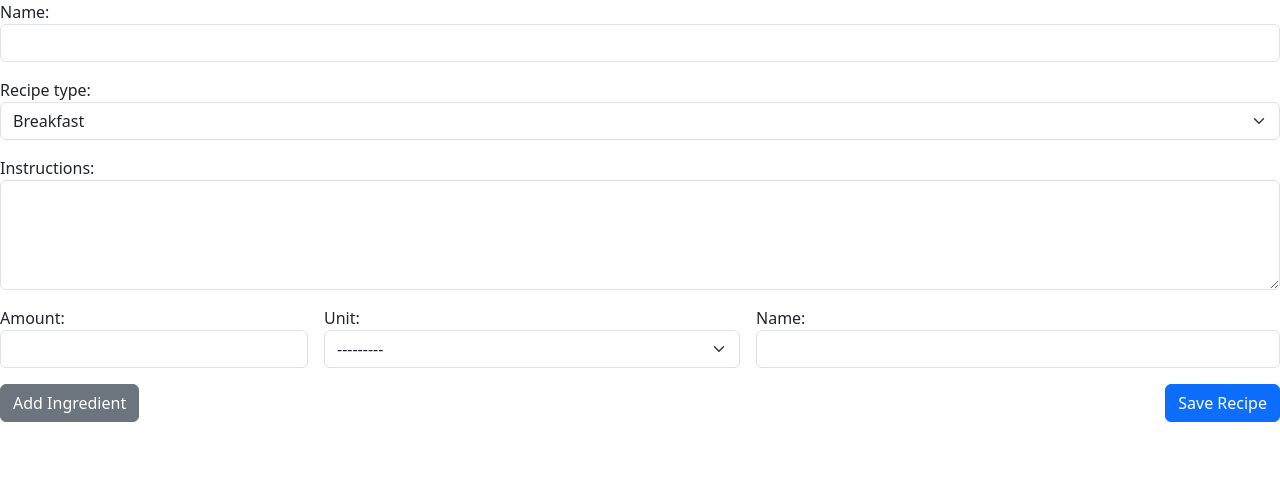
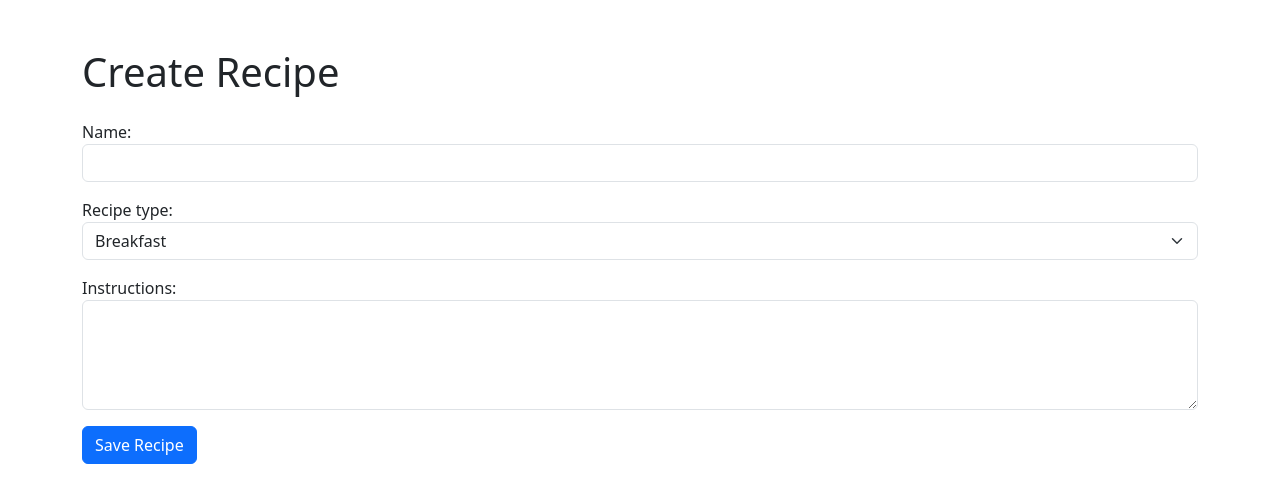
Before and after one commit to Zebyrod/flavorly, a Django app: page /recipes/create/ in a window 1280 px wide. Shown: the part 107-610 px from the top of the page. Run offline with Django 5.2, Linux system fonts and the light colour scheme; the visitor is signed in with stand-in values (Sample User, id 1).

Commit message:
waiving white flag/ refactor to be simpler

```diff
--- a/main_app/forms.py
+++ b/main_app/forms.py
@@ -1,8 +1,6 @@
 from django import forms
 from .models import Recipe, Ingredient
-from django.forms.models import inlineformset_factory
 
-# I went back in here and refactored my forms in order to implement the bootstrap styling without having to use a custom filter
 class RecipeForm(forms.ModelForm):
     class Meta:
         model = Recipe
@@ -22,12 +20,3 @@ class IngredientForm(forms.ModelForm):
             'unit': forms.Select(attrs={'class': 'form-select'}),
             'name': forms.TextInput(attrs={'class': 'form-control'}),
         }
-
-IngredientFormSet = inlineformset_factory(
-    Recipe,
-    Ingredient,
-    form=IngredientForm,
-    fields=['amount', 'unit', 'name'],
-    extra=1, # This will populate one blank form to start
-    can_delete=True # This quick line allows me to implement deletion of the ingredient within the form. This will be a checkbox where the user can click then save and it will delete. Will revisit this later to add in another view potentially where the user will get a are you sure page etc.
-)
--- a/main_app/templates/recipes/index.html
+++ b/main_app/templates/recipes/index.html
@@ -26,6 +26,8 @@
           </a>
         </div>
       </div>
+    {% empty %}
+      <p class="text-center fs-4 mt-5">No recipes found. Why not <a href="{% url 'recipe-create' %}">create one</a>?</p>
     {% endfor %}
   </div>
 </section>
--- a/main_app/templates/recipes/recipe_form.html
+++ b/main_app/templates/recipes/recipe_form.html
@@ -2,77 +2,31 @@
 {% load static %}
 
 {% block content %}
+<section class="container my-5">
+  <h1 class="mb-4">{{ form.instance.pk|yesno:"Edit Recipe,Create Recipe" }}</h1>
+
   <form method="POST">
     {% csrf_token %}
-  {{ form.as_p }}
-
-  {{ ingredient_formset.management_form }}
-  <div id="ingredient-forms">
-    {% for form in ingredient_formset %}
-      <div class="ingredient-form row g-3 align-items-center mb-3">
-        <div class="col-md-3">
-          {{ form.amount.label_tag }}
-          {{ form.amount }}
-        </div>
-        <div class="col-md-4">
-          {{ form.unit.label_tag }}
-          {{ form.unit }}
-        </div>
-        <div class="col-md-5">
+    <div class="mb-3">
       {{ form.name.label_tag }}
       {{ form.name }}
     </div>
+    <div class="mb-3">
+      {{ form.recipe_type.label_tag }}
+      {{ form.recipe_type }}
     </div>
-    {% endfor %}
+    <div class="mb-3">
+      {{ form.instructions.label_tag }}
+      {{ form.instructions }}
     </div>
 
-  <div class="d-flex justify-content-between mb-3">
-    <button type="button" id="add-ingredient" class="btn btn-secondary">Add Ingredient</button>
     <button type="submit" class="btn btn-primary">Save Recipe</button>
-  </div>
   </form>
-</div>
 
-<!-- I used chatgpt to assist me with using JS to dynamically render new forms when the user added an ingredient. I especially used it to assist me with the selectors of my bootstrap styling as I was getting lost in my different styles -->
-<script>
-  // Grab the container holding the forms and the total forms count input
-  const ingredientFormsContainer = document.getElementById('ingredient-forms');
-  const totalFormsInput = document.querySelector('#id_ingredients-TOTAL_FORMS');
-  const addIngredientButton = document.getElementById('add-ingredient');
-
-  addIngredientButton.addEventListener('click', () => {
-    // Get the current number of forms
-    let totalForms = parseInt(totalFormsInput.value);
-
-    // Clone the last form
-    const lastForm = ingredientFormsContainer.querySelector('.ingredient-form:last-child');
-    const newForm = lastForm.cloneNode(true);
-
-    // Update form fields names and ids
-    newForm.querySelectorAll('input, select').forEach(input => {
-      // Update 'name' attribute
-      const name = input.getAttribute('name');
-      if (name) {
-        const newName = name.replace(/-\d+-/, `-${totalForms}-`);
-        input.setAttribute('name', newName);
-      }
-      // Update 'id' attribute
-      const id = input.getAttribute('id');
-      if (id) {
-        const newId = id.replace(/-\d+-/, `-${totalForms}-`);
-        input.setAttribute('id', newId);
-      }
-      // Clear the value for new form
-      if (input.type !== 'hidden') {
-        input.value = '';
-      }
-    });
-
-    // Append the new form to the container
-    ingredientFormsContainer.appendChild(newForm);
-
-    // Increment TOTAL_FORMS
-    totalFormsInput.value = totalForms + 1;
-  });
-</script>
+  {% if form.instance.pk %}
+    <hr>
+    <h2 class="mt-5">Ingredients</h2>
+    <a href="{% url 'ingredient-list' recipe_id=form.instance.pk %}" class="btn btn-secondary mt-3">Manage Ingredients</a>
+  {% endif %}
+</section>
 {% endblock %}
--- a/main_app/urls.py
+++ b/main_app/urls.py
@@ -1,14 +1,24 @@
-
 from django.urls import path
-from . import views # Import views to connect routes to view functions
+from . import views
 
 urlpatterns = [
-    # Routes will be added here
+    # Home and About
     path('', views.home, name='home'),
     path('about/', views.about, name='about'),
+
+    # Recipe URLs
     path('recipes/', views.recipe_index, name='recipe-index'),
+    path('recipes/create/', views.RecipeCreateView.as_view(), name='recipe-create'),
     path('recipes/<int:recipe_id>/', views.recipe_detail, name='recipe-detail'),
-    path('recipes/create/', views.RecipeCreate.as_view(), name='recipe-create'),
-    path('recipes/<int:pk>/edit/', views.RecipeUpdate.as_view(), name='recipe-edit'),
-    path('recipes/<int:pk>/delete/', views.RecipeDelete.as_view(), name='recipe-delete'),
+    path('recipes/<int:recipe_id>/edit/', views.RecipeUpdateView.as_view(), name='recipe-edit'),
+    path('recipes/<int:recipe_id>/delete/', views.RecipeDeleteView.as_view(), name='recipe-delete'),
+
+    # Ingredient URLs
+    path('recipes/<int:recipe_id>/ingredients/', views.ingredient_list, name='ingredient-list'),
+    path('recipes/<int:recipe_id>/ingredients/add/', views.ingredient_create, name='ingredient-create'),
+    path('recipes/<int:recipe_id>/ingredients/<int:ingredient_id>/edit/', views.ingredient_update, name='ingredient-edit'),
+    path('recipes/<int:recipe_id>/ingredients/<int:ingredient_id>/delete/', views.ingredient_delete, name='ingredient-delete'),
+
+    # Optional: Add ingredient directly from recipe detail page (via POST)
+    path('recipes/<int:recipe_id>/ingredients/add-direct/', views.add_ingredient, name='add-ingredient-direct'),
 ]
--- a/main_app/views.py
+++ b/main_app/views.py
@@ -1,102 +1,125 @@
 from django.shortcuts import render, redirect
+from django.urls import reverse
+from django.contrib.auth.decorators import login_required
+from django.contrib.auth.mixins import LoginRequiredMixin, UserPassesTestMixin
+from django.views.generic import CreateView, UpdateView, DetailView, DeleteView
 from .models import Recipe, Ingredient
-from django.urls import reverse_lazy
-from django.views.generic.edit import CreateView, UpdateView, DeleteView
-from django.views.generic import ListView, DetailView
-
-from django.contrib.auth import login
-from django.contrib.auth.forms import UserCreationForm
-
-from django.contrib.auth.decorators import login_required
-
-from django.contrib.auth.mixins import LoginRequiredMixin, UserPassesTestMixin
-from django.contrib.auth.views import LoginView
-
-from .forms import RecipeForm, IngredientFormSet, IngredientForm
-from django.forms import formset_factory
+from .forms import RecipeForm, IngredientForm
 
 # Create your views here.
 
-# Define the home view function
+# Home and About Views
 def home(request):
     return render(request, 'home.html')
 
 def about(request):
     return render(request, 'about.html')
 
+# Recipe Views
+
 @login_required
 def recipe_index(request):
     recipes = Recipe.objects.filter(user=request.user)
-    # Render the recipes/index.html with the data
-    return render(request, 'recipes/index.html', {'recipes': recipes })
+    return render(request, 'recipes/index.html', {'recipes': recipes})
 
 def recipe_detail(request, recipe_id):
     recipe = Recipe.objects.get(id=recipe_id)
     ingredients = Ingredient.objects.filter(recipe=recipe)
-
-    # instantiate the ingredient form to be rendered in the recipe template
-    IngredientFormSet = formset_factory(IngredientForm, extra=1)
+    ingredient_form = IngredientForm()
     return render(request, 'recipes/details.html', {
         'recipe': recipe,
-        'ingredients': ingredients
+        'ingredients': ingredients,
+        'ingredient_form': ingredient_form,
     })
 
-# Since I ended up using a formset I had to vastly refactor my views.py file from what was used in class to achieve the functionality I wanted. The goal was to have a separate model for ingredients and allow the user to add as many ingredients as necessary for the recipe. Using formset required me to add alot to my class based views
+@login_required
+def add_ingredient(request, recipe_id):
+    recipe = Recipe.objects.get(id=recipe_id)
+    if request.method == 'POST':
+        form = IngredientForm(request.POST)
+        if form.is_valid():
+            ingredient = form.save(commit=False)
+            ingredient.recipe = recipe
+            ingredient.save()
+    return redirect('recipe-detail', recipe_id=recipe_id)
 
-# I refactored this code again to include a new MixIn, This mixin handles the formset logic. Instead of having this code repeated in all of my classes. I managed to move it all into a mixin and now I call that mixin in my other views to use the logic
-
-
-class RecipeFormWithIngredientsMixin:
+class RecipeCreateView(LoginRequiredMixin, CreateView):
+    model = Recipe
     form_class = RecipeForm
     template_name = 'recipes/recipe_form.html'
 
-    def get_context_data(self, **kwargs):
-        context = super().get_context_data(**kwargs)
-        if self.request.POST:
-            context['ingredient_formset'] = IngredientFormSet(self.request.POST, instance=getattr(self, 'object', None), prefix='ingredients')
-        else:
-            context['ingredient_formset'] = IngredientFormSet(instance=getattr(self, 'object', None), prefix='ingredients')
-        return context
-
     def form_valid(self, form):
-        context = self.get_context_data()
-        ingredient_formset = context['ingredient_formset']
-
-        if ingredient_formset.is_valid():
-            self.object = form.save(commit=False)
-            self.object.user = self.request.user
-            self.object.save()
-
-            ingredients = ingredient_formset.save(commit=False)
-            for ingredient in ingredients:
-                ingredient.recipe = self.object
-                ingredient.save()
-
-            for ingredient in ingredient_formset.deleted_objects:
-                ingredient.delete()
-
-            return redirect(self.get_success_url())
-        else:
-            return self.render_to_response(self.get_context_data(form=form))
+        form.instance.user = self.request.user
+        return super().form_valid(form)
 
     def get_success_url(self):
-        return reverse_lazy('recipe-detail', kwargs={'recipe_id': self.object.pk})
+        return reverse('recipe-detail', kwargs={'recipe_id': self.object.pk})
 
+class RecipeUpdateView(LoginRequiredMixin, UserPassesTestMixin, UpdateView):
+    model = Recipe
+    form_class = RecipeForm
+    template_name = 'recipes/recipe_form.html'
+    pk_url_kwarg = 'recipe_id'
 
-class RecipeCreate(LoginRequiredMixin, RecipeFormWithIngredientsMixin, CreateView):
-    model = Recipe
+    def test_func(self):
+        recipe = self.get_object()
+        return recipe.user == self.request.user
 
-class RecipeUpdate(LoginRequiredMixin, RecipeFormWithIngredientsMixin, UpdateView):
-    model = Recipe
+    def get_success_url(self):
+        return reverse('recipe-detail', kwargs={'recipe_id': self.object.pk})
 
-class RecipeDelete(LoginRequiredMixin, UserPassesTestMixin, DeleteView):
+class RecipeDeleteView(LoginRequiredMixin, UserPassesTestMixin, DeleteView):
     model = Recipe
     template_name = 'recipes/recipe_confirm_delete.html'
-    # After they delete I want the user to be sent to the index page to see the recipe is now deleted.
-    # I added in the UserPassesTestMixin to safeguard for the future implementation of a community page.
-    success_url = reverse_lazy('recipe-index')
+    pk_url_kwarg = 'recipe_id'
 
     def test_func(self):
-        # Ensure that only the owner can delete the recipe
         recipe = self.get_object()
         return recipe.user == self.request.user
+
+    def get_success_url(self):
+        return reverse('recipe-index')
+
+# Ingredient Views
+
+@login_required
+def ingredient_list(request, recipe_id):
+    recipe = Recipe.objects.get(id=recipe_id)
+    ingredients = Ingredient.objects.filter(recipe=recipe)
+    return render(request, 'ingredients/ingredient_list.html', {'recipe': recipe, 'ingredients': ingredients})
+
+@login_required
+def ingredient_create(request, recipe_id):
+    recipe = Recipe.objects.get(id=recipe_id)
+    if request.method == 'POST':
+        form = IngredientForm(request.POST)
+        if form.is_valid():
+            ingredient = form.save(commit=False)
+            ingredient.recipe = recipe
+            ingredient.save()
+            return redirect('ingredient-list', recipe_id=recipe_id)
+    else:
+        form = IngredientForm()
+    return render(request, 'ingredients/ingredient_form.html', {'form': form, 'recipe': recipe})
+
+@login_required
+def ingredient_update(request, recipe_id, ingredient_id):
+    recipe = Recipe.objects.get(id=recipe_id)
+    ingredient = Ingredient.objects.get(id=ingredient_id, recipe=recipe)
+    if request.method == 'POST':
+        form = IngredientForm(request.POST, instance=ingredient)
+        if form.is_valid():
+            form.save()
+            return redirect('ingredient-list', recipe_id=recipe_id)
+    else:
+        form = IngredientForm(instance=ingredient)
+    return render(request, 'ingredients/ingredient_form.html', {'form': form, 'recipe': recipe})
+
+@login_required
+def ingredient_delete(request, recipe_id, ingredient_id):
+    recipe = Recipe.objects.get(id=recipe_id)
+    ingredient = Ingredient.objects.get(id=ingredient_id, recipe=recipe)
+    if request.method == 'POST':
+        ingredient.delete()
+        return redirect('ingredient-list', recipe_id=recipe_id)
+    return render(request, 'ingredients/ingredient_confirm_delete.html', {'ingredient': ingredient, 'recipe': recipe})
```
Also changed, not shown: main_app/templates/recipes/details.html (+16 -10 lines), main_app/templates/recipes/recipe_confirm_delete.html (+9 -8 lines). Lines whose indentation alone changed are shown as unchanged.
